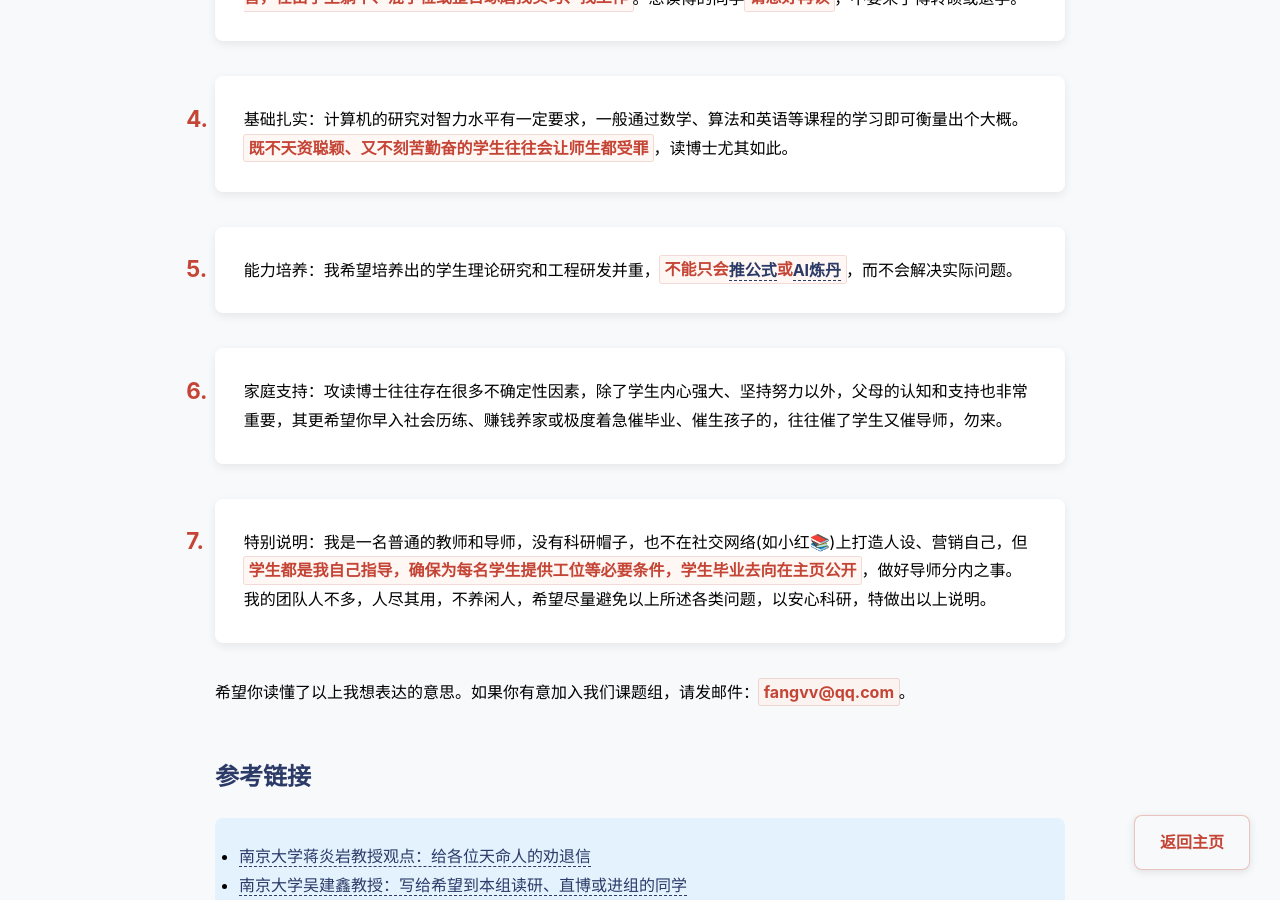
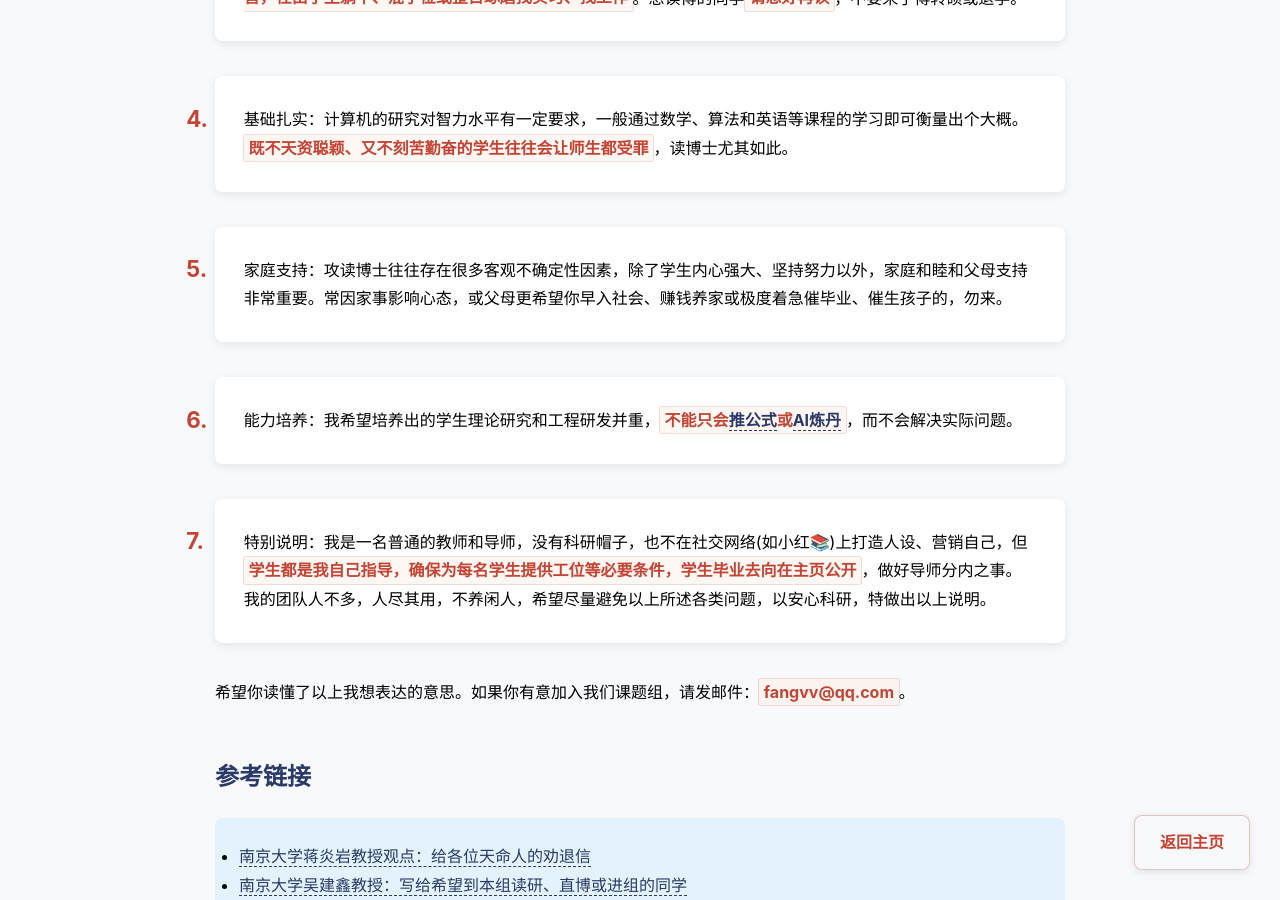
Before and after one commit to fangvv/Homepage, a Jekyll site: the page faq2.html, which Jekyll copies as it is, in a window 1280 px wide and 900 px high, scrolled down 626 px. Built offline with Jekyll 4.4.1, drawn with Linux system fonts in a browser that asks for light colours; comment, search, counter and statistics services are not loaded.

Commit message:
update faq2

```diff
--- a/faq2.html
+++ b/faq2.html
@@ -124,9 +124,9 @@ strong:hover {
 
 <li>基础扎实：计算机的研究对智力水平有一定要求，一般通过数学、算法和英语等课程的学习即可衡量出个大概。<strong>既不天资聪颖、又不刻苦勤奋的学生往往会让师生都受罪</strong>，读博士尤其如此。</li>
 
+<li>家庭支持：攻读博士往往存在很多客观不确定性因素，除了学生内心强大、坚持努力以外，家庭和睦和父母支持非常重要。常因家事影响心态，或父母更希望你早入社会、赚钱养家或极度着急催毕业、催生孩子的，勿来。</li>
+
 <li>能力培养：我希望培养出的学生理论研究和工程研发并重，<strong>不能只会<a href="https://www.zhihu.com/question/430862162" target=blank>推公式</a>或<a href="https://www.zhihu.com/question/537342945" target=blank>AI炼丹</a></strong>，而不会解决实际问题。</li>
-
-<li>家庭支持：攻读博士往往存在很多不确定性因素，除了学生内心强大、坚持努力以外，父母的认知和支持也非常重要，其更希望你早入社会历练、赚钱养家或极度着急催毕业、催生孩子的，往往催了学生又催导师，勿来。</li>
 
 <li>特别说明：我是一名普通的教师和导师，没有科研帽子，也不在社交网络(如小红📚)上打造人设、营销自己，但<strong>学生都是我自己指导，确保为每名学生提供工位等必要条件，学生毕业去向在主页公开</strong>，做好导师分内之事。我的团队人不多，人尽其用，不养闲人，希望尽量避免以上所述各类问题，以安心科研，特做出以上说明。</li>
     </ol>
```
